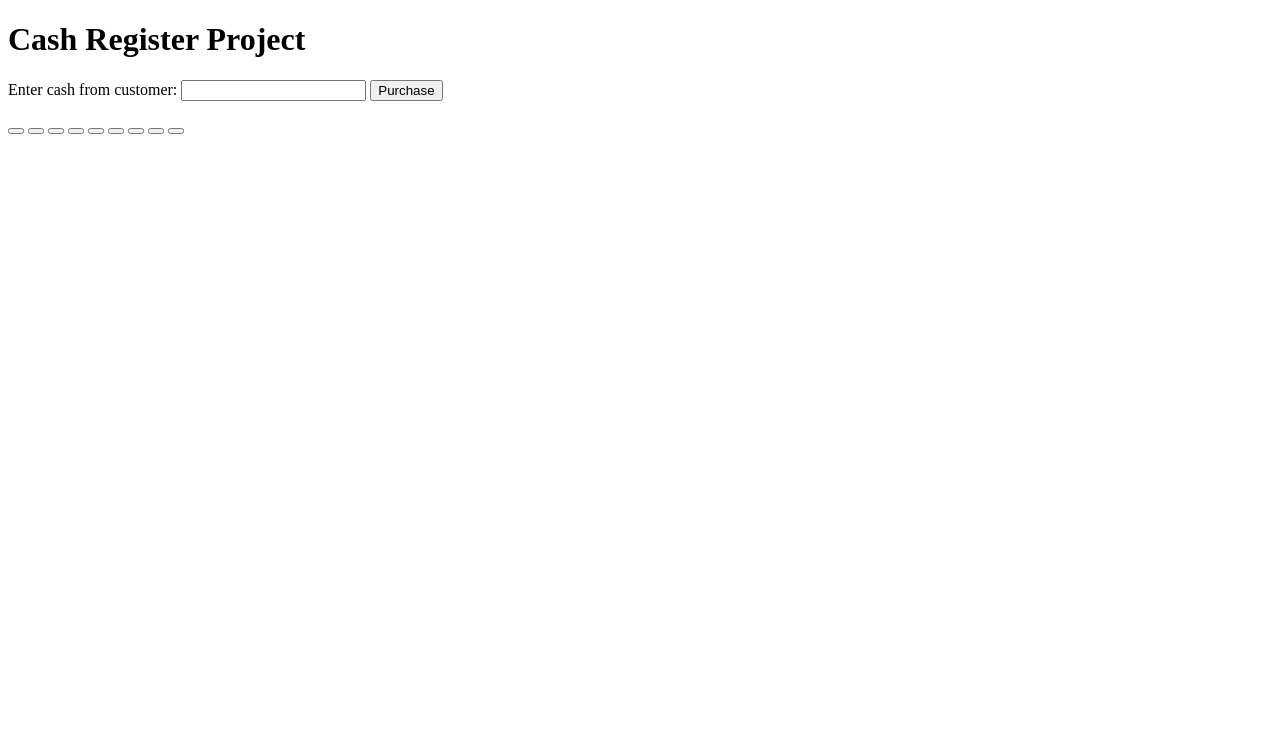
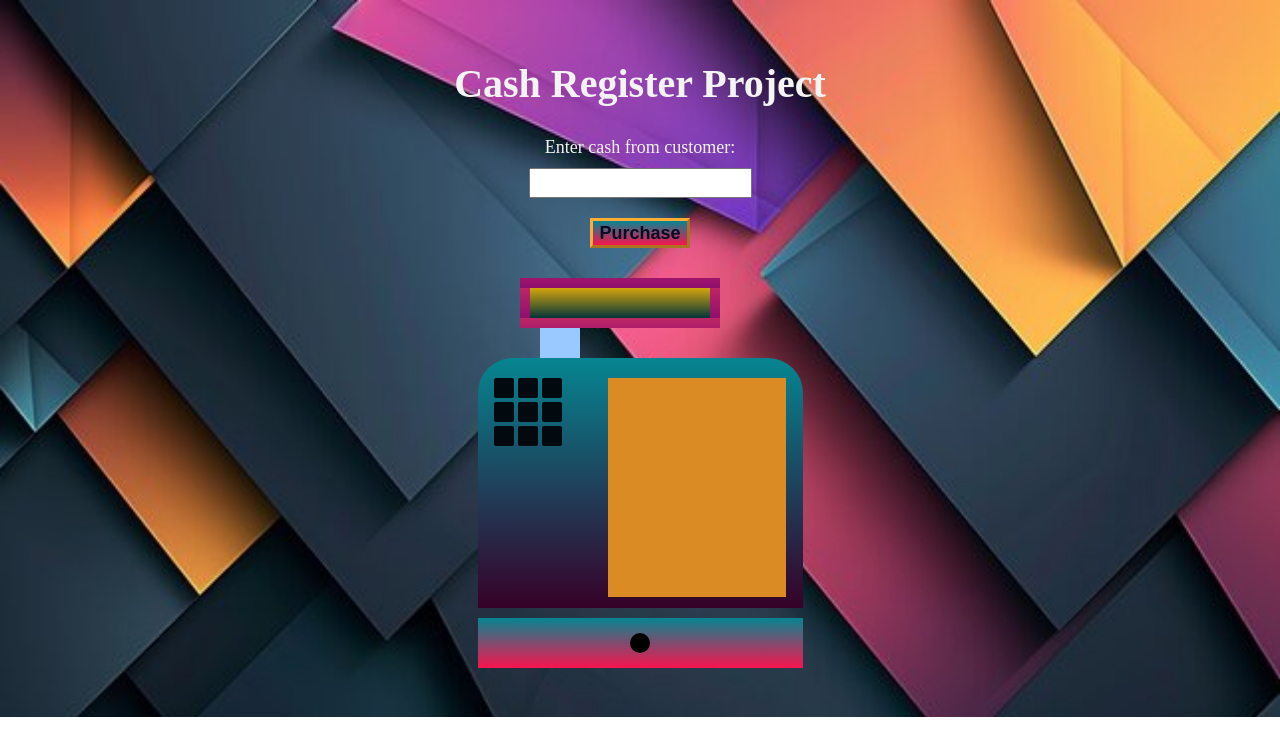
Before and after one commit to humuyar/project_cash_register, a plain HTML site: page index.html in a window 1280 px wide. Drawn offline with Linux system fonts and the light colour scheme.

Commit message:
added link css file to html file and some changes to css code

```diff
--- a/index.html
+++ b/index.html
@@ -4,6 +4,7 @@
     <meta charset="UTF-8">
     <meta name="viewport" content="width=device-width, initial-scale=1.0">
     <title>Cash Register</title>
+    <link rel="stylesheet" href="styles.css">
   </head>
   <body>
     <main>
--- a/styles.css
+++ b/styles.css
@@ -10,8 +10,10 @@
 }
 
 body {
-  background-color: var(--dark-blue);
-  color: var(--light-gray);
+  background-image: url(assecc/images2.jpg);
+  background-repeat: no-repeat;
+  background-size: cover;
+  color: rgb(244, 244, 244);
 }
 
 main {
@@ -62,8 +64,8 @@ label {
 }
 
 .price-screen {
-  border: 10px solid #99c9ff;
-  background-color: black;
+  border: 10px solid #b7037ec7;
+  background-image: linear-gradient(#d4a50d, #03353a);
   height: 50px;
   width: 200px;
   margin-left: -40px;
@@ -93,7 +95,7 @@ label {
   justify-content: space-around;
   border-radius: 35px 35px 0 0;
   padding-top: 20px;
-  background-color: #99c9ff;
+  background-image: linear-gradient(#068591, #360128);
   height: 250px;
   width: 325px;
 }
@@ -107,7 +109,7 @@ label {
   border: none;
   width: 20px;
   height: 20px;
-  background-color: black;
+  background-color: rgb(2, 10, 15);
 }
 
 .check-btn-styles {
@@ -118,15 +120,15 @@ label {
   color: #0a0a23;
   font-size: 18px;
   font-weight: bold;
-  background-color: #feac32;
-  background-image: linear-gradient(#fecc4c, #ffac33);
+  background-color: #32a9fe;
+  background-image: linear-gradient(#068591, #f8144d);
   border-color: #feac32;
   border-width: 3px;
 }
 
 .cash-drawer-display {
   font-size: 1.1rem;
-  background-color: white;
+  background-color: rgb(219, 139, 35);
   width: 55%;
   height: 95%;
   color: black;
@@ -134,7 +136,7 @@ label {
 }
 
 .bottom-register {
-  background-color: #99c9ff;
+  background-image: linear-gradient(#068591, #f8144d);
   height: 50px;
   width: 325px;
   margin-top: 10px;
```
Also changed, not shown: assecc/images.jpg, assecc/images1.jpg (added), assecc/images2.jpg (added), assecc/images3.jpg (added).
